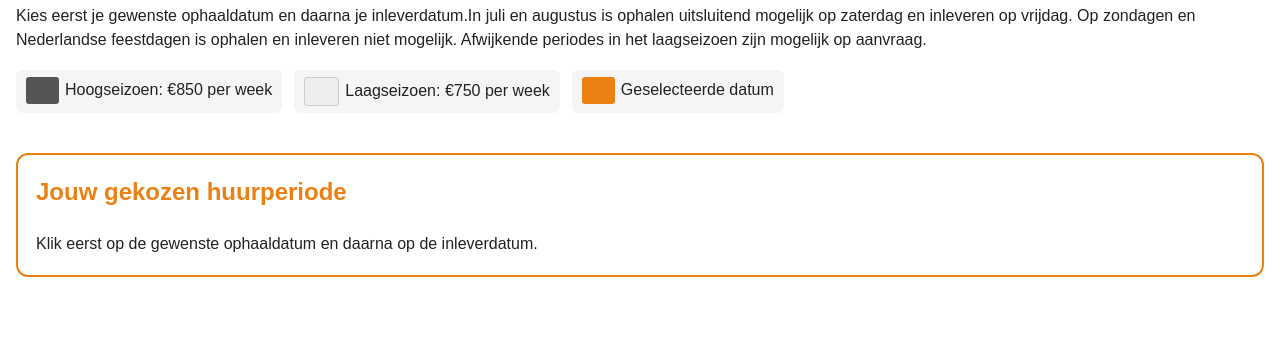
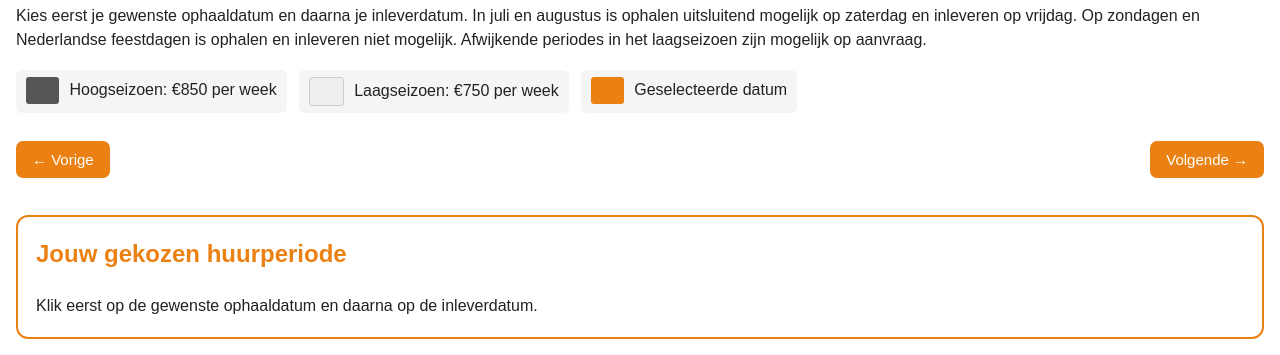
Before and after one commit to Serona5/camperkalender, a plain HTML site: page index.html in a window 1280 px wide. Shown: the part 478-833 px from the top of the page. Before the commit the page ends 800 px from the top, so only its background shows below. Drawn offline with Linux system fonts and the light colour scheme.

Commit message:
Improve layout and readability of index.html
Formatted the introductory paragraph and legend sections for better readability. Added navigation buttons for previous and next months.

```diff
--- a/index.html
+++ b/index.html
@@ -80,19 +80,39 @@ h1 { color:var(--oranje); }
 .klein { font-size:13px; color:#555; }
 </style>
 </head>
+
 <body>
 
 <h1>Huur jouw camper – 2027</h1>
+
 <p class="intro">
-Kies eerst je gewenste ophaaldatum en daarna je inleverdatum.In juli en augustus is ophalen uitsluitend mogelijk op zaterdag en inleveren op vrijdag. Op zondagen en Nederlandse feestdagen is ophalen en inleveren niet mogelijk. Afwijkende periodes in het laagseizoen zijn mogelijk op aanvraag.
+Kies eerst je gewenste ophaaldatum en daarna je inleverdatum.
+In juli en augustus is ophalen uitsluitend mogelijk op zaterdag en inleveren op vrijdag.
+Op zondagen en Nederlandse feestdagen is ophalen en inleveren niet mogelijk.
+Afwijkende periodes in het laagseizoen zijn mogelijk op aanvraag.
 </p>
 
 <div class="legenda">
-  <span><span style="display:inline-block;width:13px;height:13px;background:#555555;border-radius:3px;vertical-align:middle;margin-right:6px;"></span>Hoogseizoen: €850 per week</span>
+  <span>
+    <span style="display:inline-block;width:13px;height:13px;background:#555;border-radius:3px;vertical-align:middle;margin-right:6px;"></span>
+    Hoogseizoen: €850 per week
+  </span>
 
-  <span><span style="display:inline-block;width:13px;height:13px;background:#eeeeee;border:1px solid #cccccc;border-radius:3px;vertical-align:middle;margin-right:6px;"></span>Laagseizoen: €750 per week</span>
+  <span>
+    <span style="display:inline-block;width:13px;height:13px;background:#eee;border:1px solid #ccc;border-radius:3px;vertical-align:middle;margin-right:6px;"></span>
+    Laagseizoen: €750 per week
+  </span>
 
-  <span><span style="display:inline-block;width:13px;height:13px;background:#eb8113;border-radius:3px;vertical-align:middle;margin-right:6px;"></span>Geselecteerde datum</span>
+  <span>
+    <span style="display:inline-block;width:13px;height:13px;background:#eb8113;border-radius:3px;vertical-align:middle;margin-right:6px;"></span>
+    Geselecteerde datum
+  </span>
+</div>
+
+<div style="display:flex;justify-content:space-between;align-items:center;margin:15px 0;">
+  <button type="button" id="vorigeMaanden" class="knop">← Vorige</button>
+  <strong id="periodeLabel"></strong>
+  <button type="button" id="volgendeMaanden" class="knop">Volgende →</button>
 </div>
 
 <div id="maanden"></div>
@@ -103,6 +123,7 @@ Kies eerst je gewenste ophaaldatum en daarna je inleverdatum.In juli en augustus
 </div>
 
 <script>
+
 (function () {
   const maanden = [
     "April","Mei","Juni","Juli",
```
